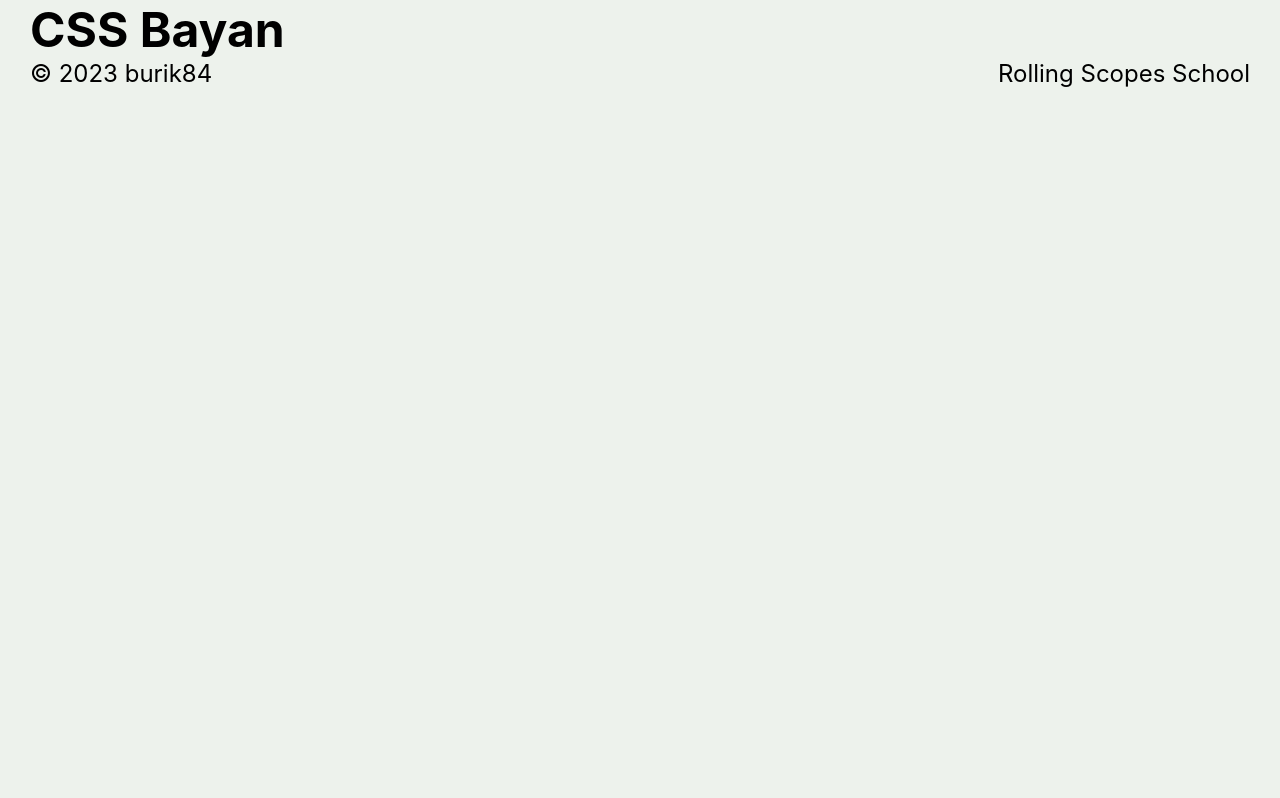
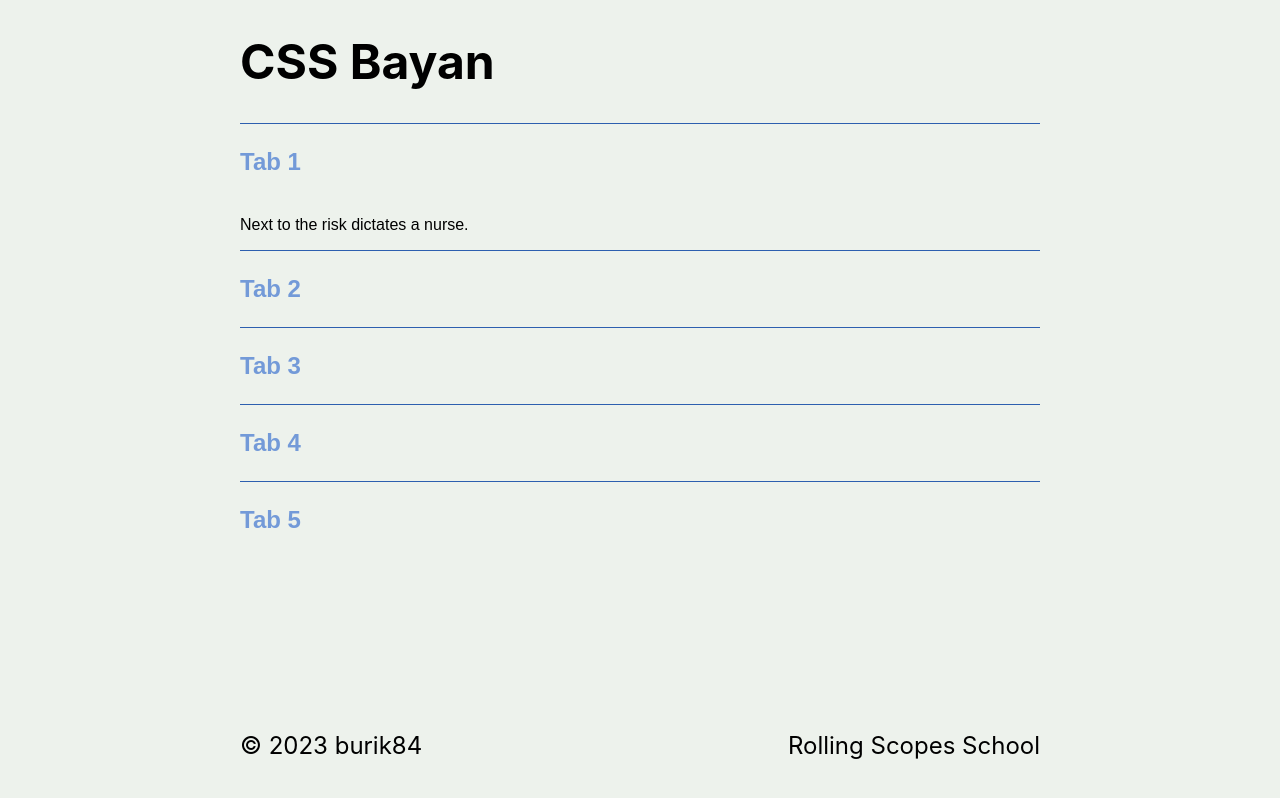
Before and after one commit to burik84/cssBayan, a plain HTML site: page cssBayan/index.html in a window 1280 px wide. Drawn offline with Linux system fonts and the light colour scheme.

Commit message:
feat: add base accardion (Sat, Mar 11, 2023 11:27 PM)

```diff
--- /dev/null
+++ b/cssBayan/accordion.css
@@ -0,0 +1,54 @@
+:root {
+  --bg-border-color: #2d5faf;
+  --text-color: #739ad8;
+}
+.accordion,
+.accordion * {
+  font-family: arial, sans-serif;
+}
+.accordion {
+  width: 100%;
+}
+
+.accordion input {
+  display: none;
+}
+
+.accordion label {
+  display: block;
+  width: 100%;
+  padding: 1em 0;
+  font-weight: 700;
+  color: var(--text-color);
+  border-top: 1px solid var(--bg-border-color);
+  cursor: pointer;
+  transition: all 0.5s ease;
+}
+.accordion__content {
+  height: 0;
+  opacity: 0;
+  overflow: hidden;
+  font-size: 0.75rem;
+  transition: all 0.5s ease;
+}
+.accordion__content p {
+  padding: 1em 0;
+}
+
+.accordion input:checked ~ .accordion__content {
+  opacity: 1;
+  height: max-content;
+  font-size: 1rem;
+}
+
+/* .accordion label::after {
+  display: block;
+  content: '+';
+  font-weight: bold;
+  transition: all 0.4s;
+}
+
+.accordion input:checked ~ label::after {
+  content: '-';
+  font-weight: bold;
+} */
--- a/cssBayan/index.html
+++ b/cssBayan/index.html
@@ -1,21 +1,65 @@
 <!DOCTYPE html>
 <html lang="en">
   <head>
-  <meta charset="UTF-8">
-  <meta http-equiv="X-UA-Compatible" content="IE=edge">
-  <meta name="viewport" content="width=device-width, initial-scale=1.0">
+    <meta charset="UTF-8" />
+    <meta http-equiv="X-UA-Compatible" content="IE=edge" />
+    <meta name="viewport" content="width=device-width, initial-scale=1.0" />
     <title>CSS Bayan</title>
-  <link rel="stylesheet" href="style.css">
-  <link rel="stylesheet" href="media.css">
-  <link rel="shortcut icon" href="favicon.ico" type="image/x-icon">
+    <link rel="stylesheet" href="style.css" />
+    <link rel="stylesheet" href="accordion.css" />
+    <link rel="stylesheet" href="media.css" />
+    <link rel="shortcut icon" href="favicon.ico" type="image/x-icon" />
   </head>
+
   <body>
-  <header>
+    <header class="header">
+      <div class="container">
         <h1>CSS Bayan</h1>
+      </div>
     </header>
-  <main></main>
+    <main class="main">
+      <div class="container">
+        <div class="accordion">
+          <input id="accordion-1" type="radio" name="control" checked />
+          <label for="accordion-1">Tab 1</label>
+          <div class="accordion__content">
+            <p>Next to the risk dictates a nurse.</p>
+          </div>
+        </div>
+        <div class="accordion">
+          <input id="accordion-2" type="radio" name="control" />
+          <label for="accordion-2">Tab 2</label>
+          <div class="accordion__content">
+            <p>Should the pace attack?</p>
+          </div>
+        </div>
+        <div class="accordion">
+          <input id="accordion-3" type="radio" name="control" />
+          <label for="accordion-3">Tab 3</label>
+          <div class="accordion__content">
+            <p>A circumstance strikes a deserved trap.</p>
+          </div>
+        </div>
+
+        <div class="accordion">
+          <input id="accordion-4" type="radio" name="control" />
+          <label for="accordion-4">Tab 4</label>
+          <div class="accordion__content">
+            <p>A circumstance strikes a deserved trap.</p>
+          </div>
+        </div>
+
+        <div class="accordion">
+          <input id="accordion-5" type="radio" name="control" />
+          <label for="accordion-5">Tab 5</label>
+          <div class="accordion__content">
+            <p>A circumstance strikes a deserved trap.</p>
+          </div>
+        </div>
+      </div>
+    </main>
     <footer class="footer">
-    <div class="footer__container">
+      <div class="container">
         <div class="footer__link">
           <p>
             &copy; <span class="footer__year">2023</span>
@@ -23,7 +67,9 @@
           </p>
         </div>
         <div class="footer__link">
-        <a href="https://rs.school/js/" target="_blank">Rolling Scopes School</a>
+          <a href="https://rs.school/js/" target="_blank"
+            >Rolling Scopes School</a
+          >
         </div>
       </div>
     </footer>
--- a/cssBayan/style.css
+++ b/cssBayan/style.css
@@ -37,21 +37,35 @@ img {
 body {
   background-color: var(--bg-main-color);
   font-family: 'Inter', Arial, Helvetica, sans-serif;
-  min-height: 100vh;
+  /* min-height: calc(100vh - 4rem); */
   scroll-behavior: smooth;
   text-rendering: optimizeSpeed;
   font-size: 1.5rem;
 }
 
-header, main, footer {
+.header,
+.main,
+.footer {
   width: 100%;
-  max-width: 1220px;
-  margin: 0 auto;
+  margin: 2rem auto 1rem;
+  display: flex;
+  justify-content: center;
 }
-
-.footer__container {
+.container {
+  width: 800px;
   display: flex;
-  flex-direction: row;
   flex-wrap: wrap;
+}
+.main {
+  height: calc(100vh - 14rem);
+}
+.main .container {
+  flex-direction: column;
+  justify-content: flex-start;
+}
+.footer {
+  margin-bottom: 0;
+}
+.footer .container {
   justify-content: space-between;
 }
```
Lines whose indentation alone changed are shown as unchanged.
